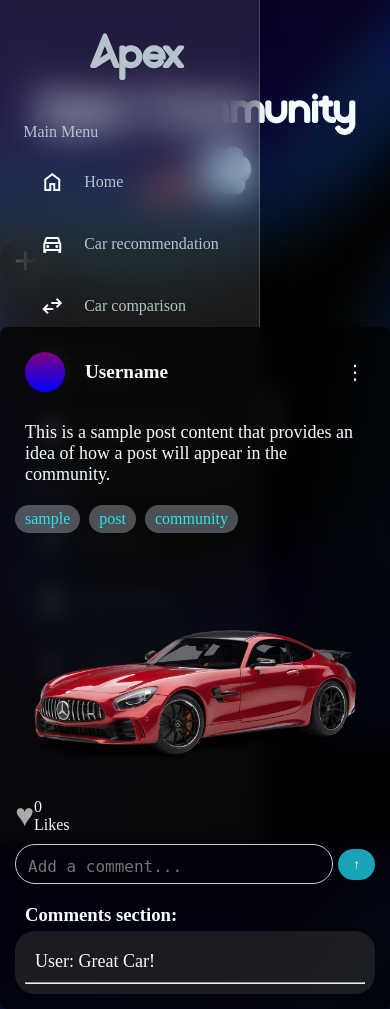
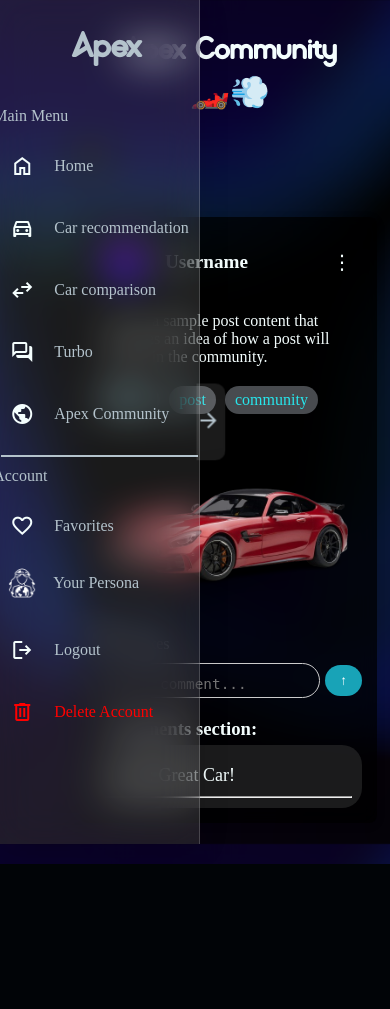
Before and after one commit to Suee18/backends____, a PHP site: page /app/views/platform.php in a window 390 px wide. After the commit the page ends 864 px from the top, so only its background shows below. Run offline with PHP 8.4, Linux system fonts and the light colour scheme.

Commit message:
Made user profile, comparison page, user navbar and platform responsive

```diff
--- a/public_html/css/platform.css
+++ b/public_html/css/platform.css
@@ -11,11 +11,13 @@
   position: relative;
 }
 
+.sidebar {
+  z-index: 1000000000;
+}
 .container {
   max-width: 600px;
   margin: 80px auto;
   padding: 0px;
-
 }
 
 h1 {
@@ -92,7 +94,6 @@
   color: var(--white);
 }
 
-
 .dots {
   cursor: pointer;
   font-size: 20px;
@@ -112,6 +113,7 @@
 }
 
 .dropdown-item {
+  display: block;
   padding: 10px 15px;
   cursor: pointer;
   color: var(--white);
@@ -146,13 +148,11 @@
   margin-right: 5px;
 }
 
-
 .post-image img {
   max-width: 100%;
   height: auto;
   border-radius: 5px;
 }
-
 
 .post-footer {
   display: flex;
@@ -182,7 +182,7 @@
   margin-right: 450px;
 }
 
-h3{
+h3 {
   margin-left: 10px;
   margin-bottom: 5px;
 }
@@ -191,7 +191,7 @@
   align-items: center;
   margin-top: 10px;
 }
-.comment{
+.comment {
   margin-top: 10px;
   margin-bottom: 10px;
   margin-left: 10px;
@@ -212,8 +212,8 @@
   outline: none;
 }
 
-.commentList{
-  background-color:rgba(53, 53, 53, 0.514);
+.commentList {
+  background-color: rgba(53, 53, 53, 0.514);
   border-radius: 20px;
   padding: 10px;
 }
@@ -328,3 +328,64 @@
 #savePostBtn:hover {
   background-color: var(--light_blue);
 }
+
+/* Responsive Styles */
+@media (max-width: 600px) {
+  .container {
+    margin: 20px;
+    padding: 10px;
+  }
+
+  h1 {
+    font-size: 2rem;
+    margin-bottom: 20px;
+    margin-left: 70px;
+  }
+
+  button {
+    padding: 8px 12px;
+  }
+
+  #addPostBtn {
+    font-size: 20px;
+    width: 40px;
+    height: 40px;
+    margin-left: 40px;
+
+  }
+  .post{
+    width: 90%;
+    margin-left: 50px;
+  }
+
+  .post-text {
+    font-size: 16px;
+  }
+
+  .commentInput {
+    width: calc(100% - 50px);
+    height: 35px;
+  }
+
+  .custom-file-label {
+    font-size: 0.9rem;
+  }
+
+  textarea {
+    width: 95%;
+    height: 120px;
+    font-size: 0.9rem;
+  }
+
+  .modal-content {
+    width: 90%;
+    padding: 30px;
+  }
+
+  #savePostBtn {
+    font-size: 0.9rem;
+  }
+  .likes-count{
+    margin-left: 20px;
+  }
+}
--- a/public_html/css/userNavbar.css
+++ b/public_html/css/userNavbar.css
@@ -246,3 +246,34 @@
 .overlay.show {
   display: block;
 }
+@media (max-width: 600px) {
+  .sidebar {
+    width: 200px;
+  }
+  .sidebar.collapsed{
+    max-width: 50px;
+  }
+  .sidebar.collapsed .collapse-btn {
+    left: 63px;
+  }
+  .collapse-btn {
+    left: 106%;
+  }
+
+  .Apex-text {
+    font-size: 1.5rem;
+  }
+
+  .A-logo {
+    font-size: 2.5rem;
+  }
+
+  .popup {
+    width: 80%;
+    padding: 15px;
+  }
+
+  .popup .buttons {
+    margin-left: 30 0px;
+  }
+}
--- a/public_html/js/platform.js
+++ b/public_html/js/platform.js
@@ -177,6 +177,7 @@
           <textarea class="commentInput" placeholder="Add a comment..."></textarea>
           <button type="button" onclick="addComment(${postId})">&uarr;</button>
             </div>
+             <h3>Comments section:</h3>
           <div class="commentList"></div>
         </div>
       </div>
```
Also changed, not shown: app/views/car_comparison.php (+2 -6 lines), public_html/css/car_comparison.css (+64 -32 lines), public_html/css/user-profile.css (+42 -0 lines), public_html/js/car_comparison.js (+0 -20 lines).
